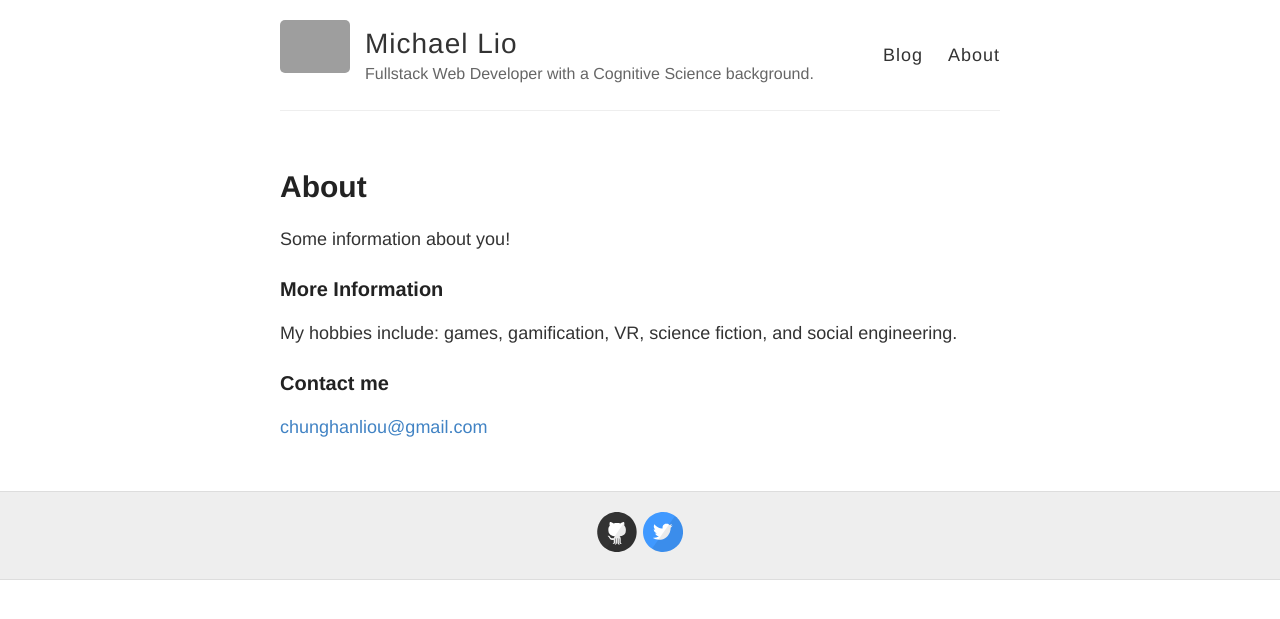
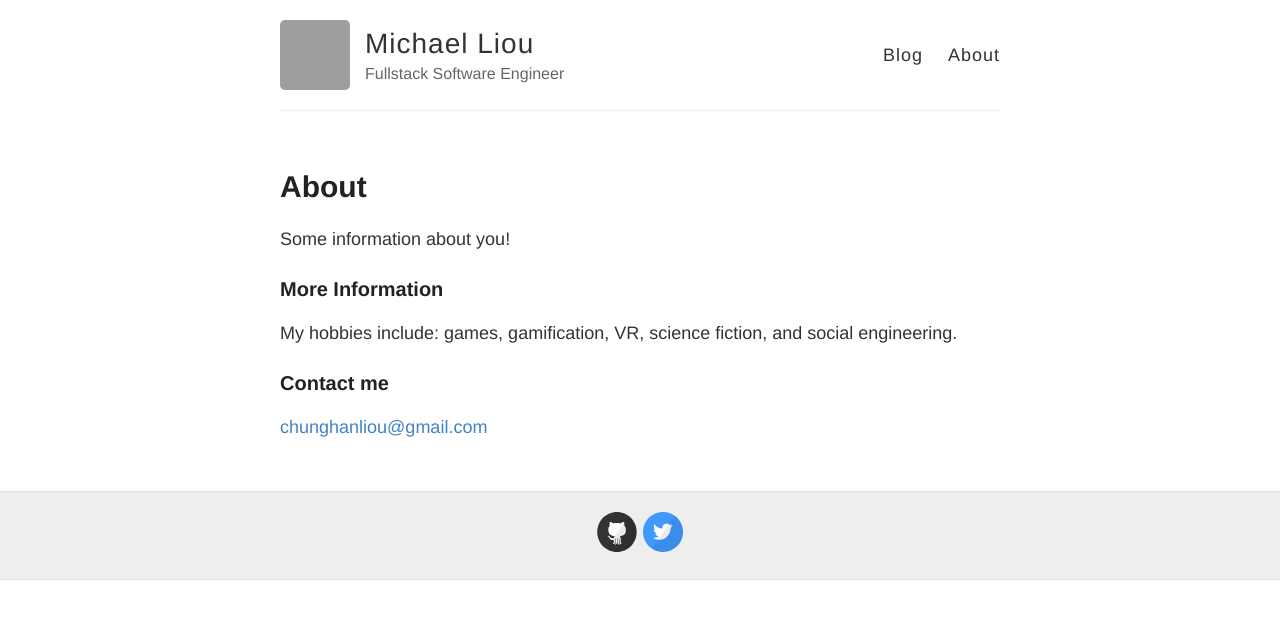
Before and after one commit to mliou8/mliou8.github.io, a Jekyll site: the page built from about.md, in a window 1280 px wide. Shown: the top 619 px of the page. Built offline with Jekyll 4.4.1, drawn with Linux system fonts in a browser that asks for light colours; grey boxes are pictures that could not be loaded.

Commit message:
Update _config.yml

```diff
--- a/_config.yml
+++ b/_config.yml
@@ -3,13 +3,13 @@
 #
 
 # Name of your site (displayed in the header)
-name: Michael Lio
+name: Michael Liou
 
 # Short bio or description (displayed in the header)
-description: Fullstack Web Developer with a Cognitive Science background.
+description: Fullstack Software Engineer
 
 # URL of your avatar or profile pic (you could use your GitHub profile pic)
-avatar: https://raw.githubusercontent.com/barryclark/jekyll-now/master/images/jekyll-logo.png
+avatar: https://avatars3.githubusercontent.com/u/11856791?v=3&s=460
 
 #
 # Flags below are optional
```
